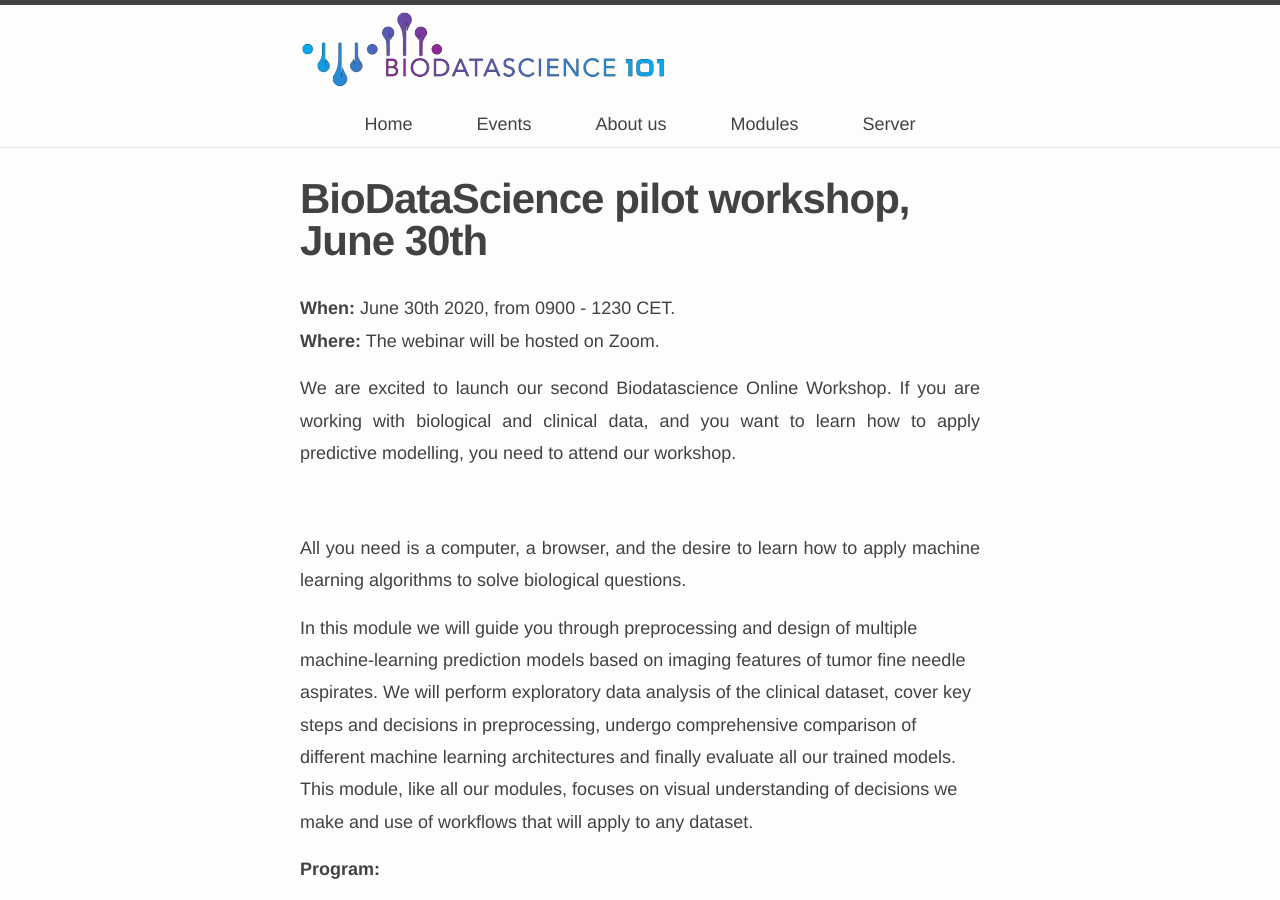
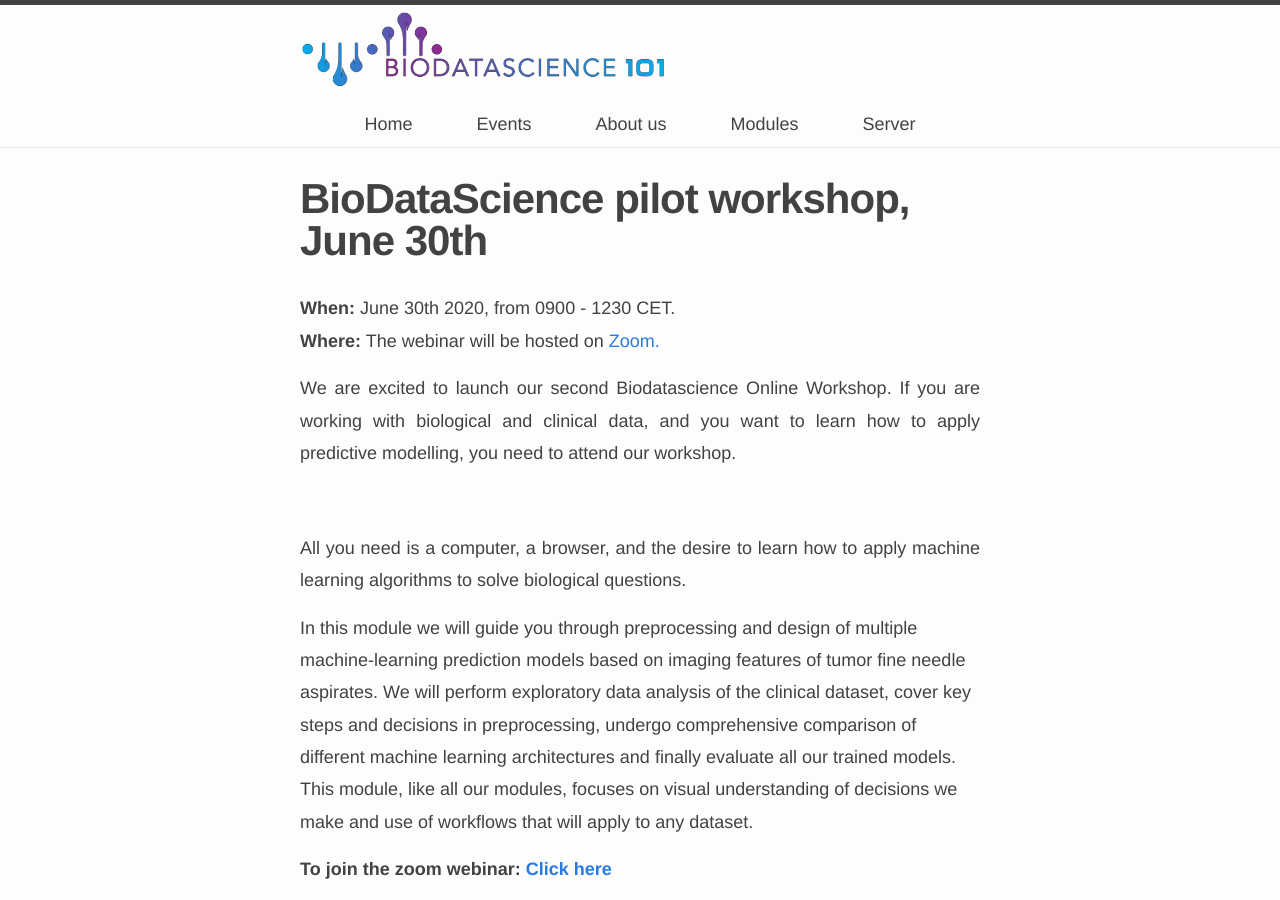
Before and after one commit to biodatascience101/BioDataScience101.github.io, a Jekyll site: the page built from _pages/webinar2/index.md, in a window 1280 px wide and 900 px high. Built offline with Jekyll 4.4.1, drawn with Linux system fonts in a browser that asks for light colours; nearby versions of some CDN libraries; some of the changed lines change nothing that is shown; grey boxes are pictures that could not be loaded.

Commit message:
Update index.md

```diff
--- a/_pages/webinar2/index.md
+++ b/_pages/webinar2/index.md
@@ -9,7 +9,7 @@ rank: 9
 
 <b>When:</b> June 30th 2020, from 0900 - 1230 CET.
 <br>
-<b>Where:</b> The webinar will be hosted on Zoom.
+<b>Where:</b> The webinar will be hosted on <a href="https://forms.gle/zNsQGDRHEZT32AP56">Zoom.</a>
 <br>
 <p style="text-align:justify">We are excited to launch our second Biodatascience Online Workshop. If you are working with biological and clinical data, and you want to learn how to apply predictive modelling, you need to attend our workshop. </p>
  <br>
@@ -18,6 +18,8 @@ rank: 9
 
 In this module we will guide you through preprocessing and design of multiple machine-learning prediction models based on imaging features of tumor fine needle aspirates. We will perform exploratory data analysis of the clinical dataset, cover key steps and decisions in preprocessing, undergo comprehensive comparison of different machine learning architectures and finally evaluate all our trained models. This module, like all our modules, focuses on visual understanding of decisions we make and use of workflows that will apply to any dataset.
 
+
+<b> To join the zoom webinar:  <a href="https://us02web.zoom.us/j/83697621567">Click here </a></b>
 
 
 <b> Program: </b>
```
